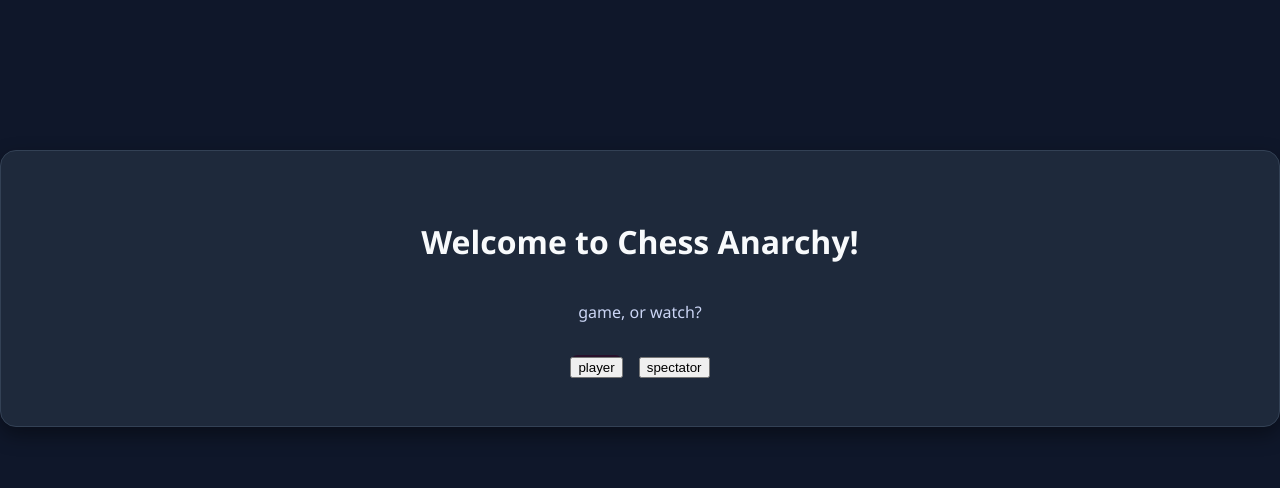
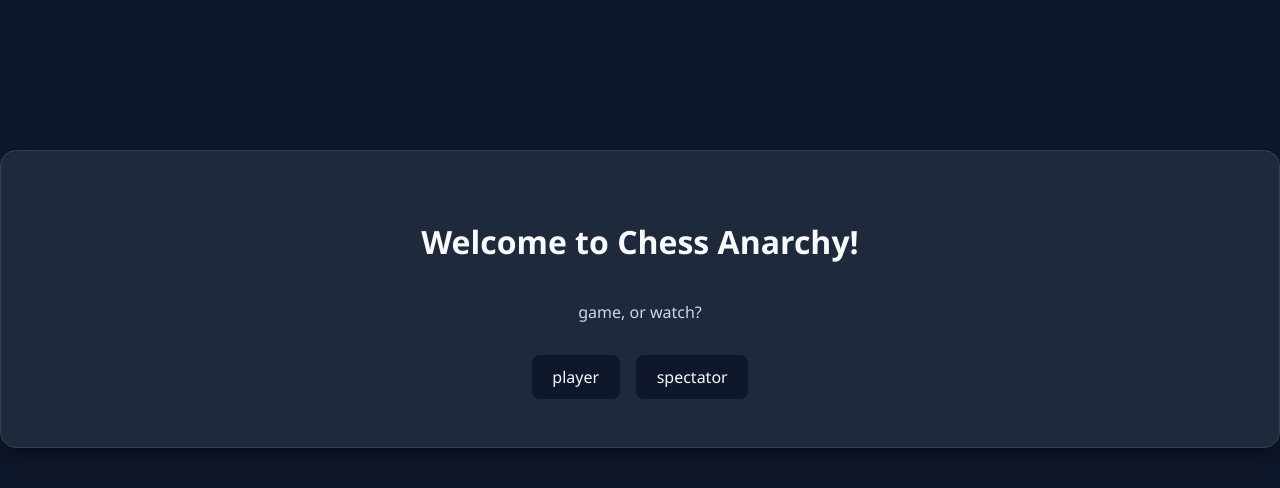
Before and after one commit to ShaneKanterman04/Chess-Anarchy-, a website: page public/pre-index.html in a window 1280 px wide. Drawn offline with Linux system fonts and the light colour scheme.

Commit message:
styled buttons on startup.css, removed server-side code i had no business putting, plz forgive me :(

```diff
--- a/public/startup.css
+++ b/public/startup.css
@@ -20,11 +20,11 @@ body {
 	grid-template-rows: auto auto;
 	place-items: center;
 
-		transform: translateY(150px);
+	transform: translateY(150px);
 
 
 
-	  background: #1e293b; /* ngl i had to hit up the gpt for this part*/
+	  background: #1e293b;
 	  border: 1px solid #334155;
 	  border-radius: 1rem;
 	  padding: 3rem 4rem;
@@ -39,16 +39,27 @@ body {
 }
 
 .buttons {
-  display: flex; /* and this one*/
+  display: flex;
   flex-wrap: wrap;
   gap: 1rem;
   justify-content: center;
 }
 
-.player {
-  background-color: #270f2a; /* cant  modify buttons w/o weird shit happening*/
+.buttons button {
+background-color: #0f172a;
+  color: #f8fafc;
+  border: none;
   border-radius: 8px;
+  padding: 0.7rem 1.3rem;
   cursor: pointer;
-  text-decoration: none;
+  font-size: 1rem;
+  font-family: inherit;
 
 }
+
+.buttons button:hover {background-color: #646a79}
+
+.buttons button:active {
+	background-color: #646a79;
+  transform: translateY(4px);
+}
--- a/server.js
+++ b/server.js
@@ -8,8 +8,6 @@ const server = http.createServer(app);
 const io = new Server(server, { cors: { origin: '*' } });
 
 
-
-//app.use(express.static('public'));
 
 app.get('/', (req, res) => {
   res.sendFile(path.join(__dirname,'public/pre-index.html'));
```
Also changed, not shown: public/main.js (+4 -6 lines).
